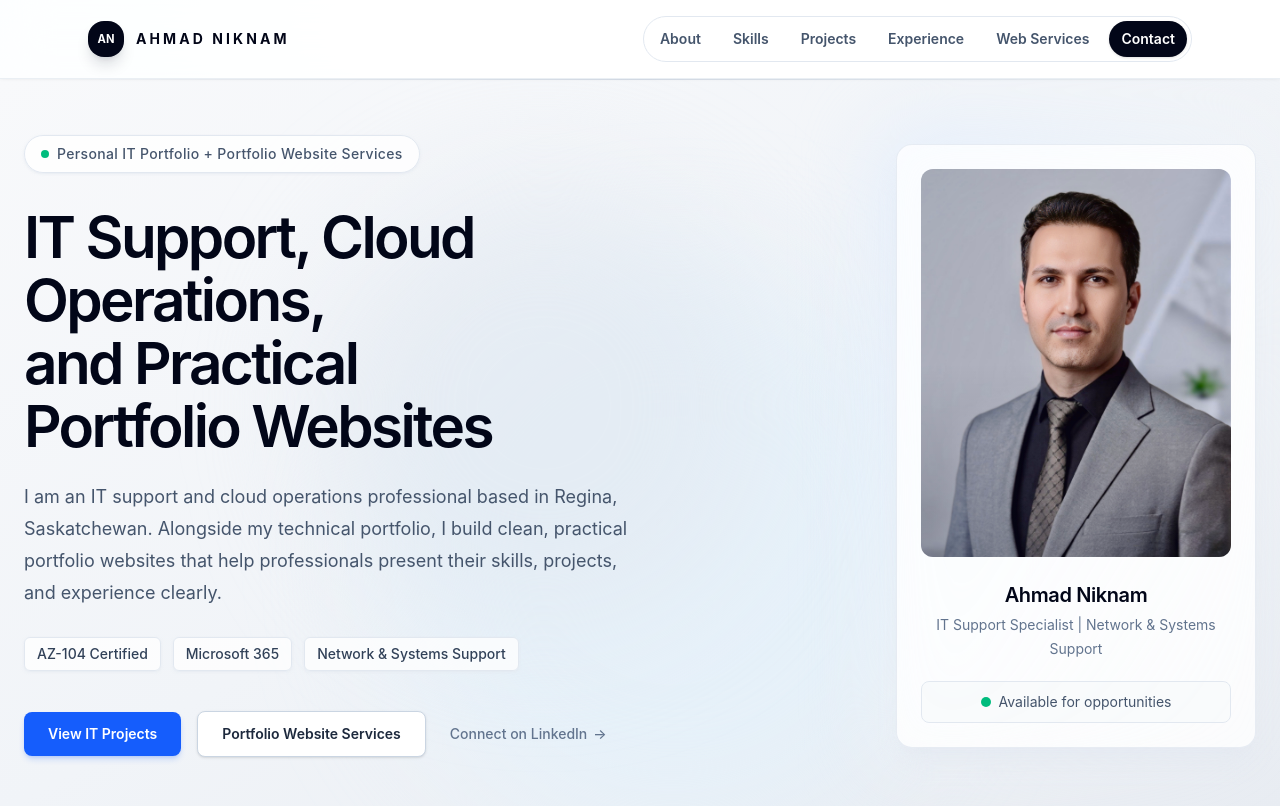
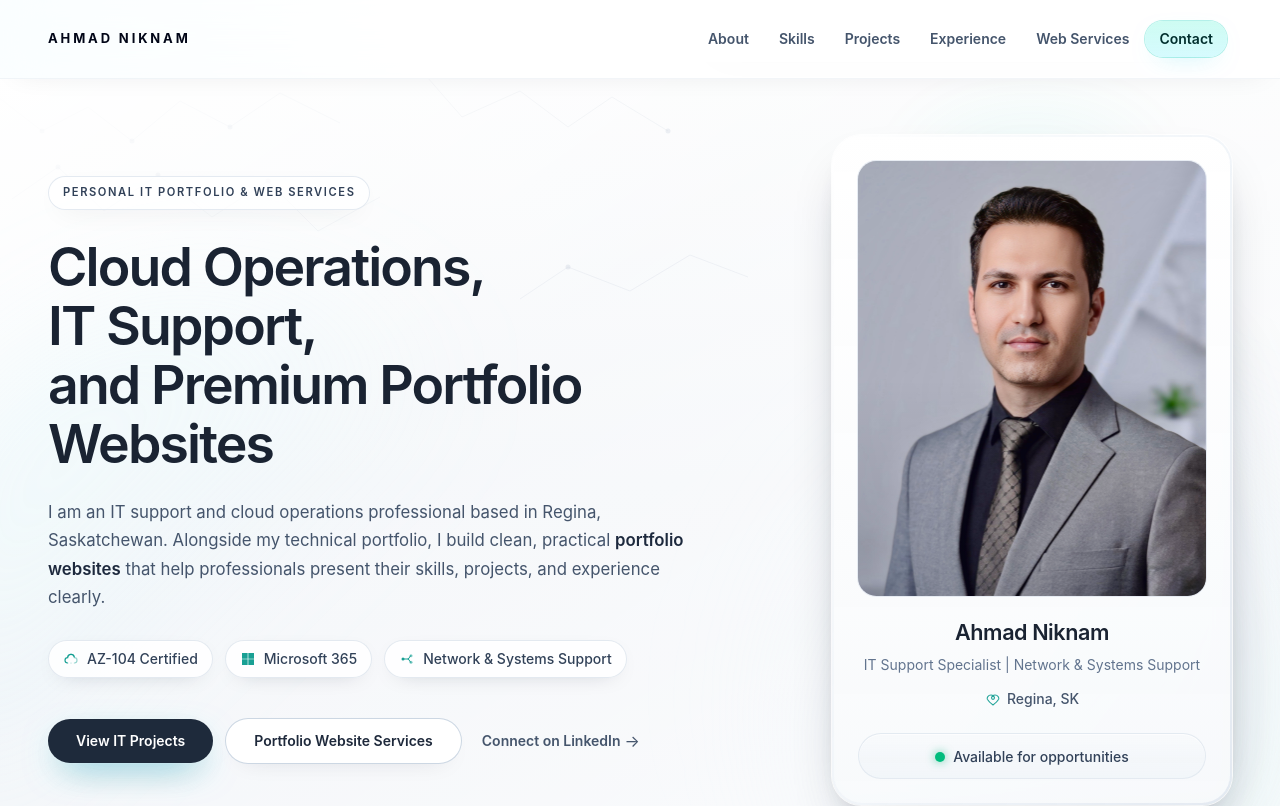
Before and after one commit to AhmadNiknam/ahmad-portfolio-website, a Next.js app: page / in a window 1280 px wide. Shown: the top 806 px of the page. Built offline with nearby package versions, Linux system fonts and the light colour scheme.

Commit message:
refactor: enhance hero component with new layout, updated text, and animations for improved user engagement and visual appeal

```diff
--- a/components/header.tsx
+++ b/components/header.tsx
@@ -46,30 +46,27 @@ export function Header() {
   }, [updateActiveSection]);
 
   return (
-    <header className="sticky top-0 z-50 border-b border-slate-200/70 bg-white/[0.82] shadow-sm shadow-slate-950/[0.03] backdrop-blur-xl">
+    <header className="sticky top-0 z-50 border-b border-slate-200/45 bg-white/[0.72] shadow-[0_8px_30px_-18px_rgba(15,23,42,0.12)] backdrop-blur-xl backdrop-saturate-150">
       <nav
-        className="mx-auto flex max-w-6xl flex-col gap-4 px-6 py-4 md:flex-row md:items-center md:justify-between"
+        className="mx-auto flex max-w-[88rem] flex-col gap-4 px-5 py-4 sm:px-8 md:flex-row md:items-center md:justify-between xl:px-12"
         aria-label="Primary navigation"
       >
         <a
           href="#hero"
-          className="group inline-flex items-center gap-3 text-sm font-bold uppercase tracking-[0.22em] text-slate-950"
+          className="text-[0.8125rem] font-bold uppercase tracking-[0.22em] text-slate-950 transition hover:text-slate-700"
         >
-          <span className="flex h-9 w-9 items-center justify-center rounded-2xl bg-slate-950 text-[0.7rem] tracking-normal text-white shadow-lg shadow-slate-900/15 transition group-hover:bg-sky-600">
-            AN
-          </span>
-          <span>Ahmad Niknam</span>
+          AHMAD NIKNAM
         </a>
-        <div className="flex w-full items-center gap-2 overflow-x-auto rounded-full border border-slate-200 bg-white/70 p-1 md:w-auto md:overflow-visible">
+        <div className="flex w-full items-center gap-1 overflow-x-auto rounded-full border border-white/70 bg-white/45 p-1 shadow-[0_10px_36px_-22px_rgba(15,23,42,0.22),inset_0_1px_0_rgba(255,255,255,0.65)] backdrop-blur-xl backdrop-saturate-150 md:w-auto md:overflow-visible md:gap-0.5 md:pr-1 md:pl-1">
           {navItems.map((item) => (
             <a
               key={item.href}
               href={item.href}
               onClick={() => setActiveSection(item.href.replace("#", ""))}
-              className={`shrink-0 rounded-full px-3 py-2 text-sm font-semibold transition ${
+              className={`shrink-0 rounded-full px-3 py-2 text-sm font-semibold transition md:px-3.5 ${
                 activeSection === item.href.replace("#", "")
-                  ? "bg-slate-950 text-white shadow-sm"
-                  : "text-slate-600 hover:bg-sky-50 hover:text-sky-700"
+                  ? "bg-gradient-to-b from-teal-100/95 to-cyan-100/85 text-teal-950 shadow-[0_0_0_1px_rgba(45,212,191,0.35),0_8px_26px_-14px_rgba(34,211,238,0.55)]"
+                  : "text-slate-600 hover:bg-white/55 hover:text-slate-900"
               }`}
             >
               {item.label}
--- a/components/hero.tsx
+++ b/components/hero.tsx
@@ -1,61 +1,185 @@
 import Image from "next/image";
-import { heroBadges, profileLinks } from "@/lib/portfolio-data";
+import {
+  heroBadges,
+  heroCard,
+  heroEyebrow,
+  heroHeadlineLines,
+  heroProfileImageSrc,
+  profileLinks
+} from "@/lib/portfolio-data";
+
+function BadgeIcon({ label }: { label: string }) {
+  const common = "h-4 w-4 shrink-0 text-teal-600/90";
+  if (label.includes("AZ-104")) {
+    return (
+      <svg className={common} viewBox="0 0 24 24" fill="none" aria-hidden>
+        <path
+          d="M7 18a4 4 0 0 1 0-8 5 5 0 0 1 9.9-1"
+          stroke="currentColor"
+          strokeWidth="1.75"
+          strokeLinecap="round"
+        />
+        <path
+          d="M12 18h.01M17 18a4 4 0 0 0 0-8 5 5 0 0 0-9.9-1"
+          stroke="currentColor"
+          strokeWidth="1.75"
+          strokeLinecap="round"
+          opacity="0.45"
+        />
+      </svg>
+    );
+  }
+  if (label.includes("Microsoft")) {
+    return (
+      <svg className={common} viewBox="0 0 24 24" aria-hidden>
+        <path fill="currentColor" d="M3 3h8.5v8.5H3V3zm9.5 0H21v8.5h-8.5V3zM3 12.5h8.5V21H3v-8.5zm9.5 0H21V21h-8.5v-8.5z" />
+      </svg>
+    );
+  }
+  return (
+    <svg className={common} viewBox="0 0 24 24" fill="none" aria-hidden>
+      <circle cx="6" cy="12" r="2.25" fill="currentColor" />
+      <circle cx="18" cy="7" r="2.25" fill="currentColor" opacity="0.55" />
+      <circle cx="18" cy="17" r="2.25" fill="currentColor" opacity="0.55" />
+      <path
+        d="M8 12h6M14 12l3.5-5M14 12l3.5 5"
+        stroke="currentColor"
+        strokeWidth="1.5"
+        strokeLinecap="round"
+      />
+    </svg>
+  );
+}
+
+function HeroNetworkGraphic() {
+  return (
+    <svg
+      className="pointer-events-none absolute inset-0 -z-10 h-full w-full text-slate-400/50"
+      xmlns="http://www.w3.org/2000/svg"
+      preserveAspectRatio="xMidYMid slice"
+      aria-hidden
+    >
+      <defs>
+        <linearGradient id="hero-net-fade" x1="0%" y1="0%" x2="100%" y2="100%">
+          <stop offset="0%" stopColor="white" stopOpacity="0.95" />
+          <stop offset="35%" stopColor="white" stopOpacity="0.35" />
+          <stop offset="100%" stopColor="white" stopOpacity="0.85" />
+        </linearGradient>
+      </defs>
+      <g opacity="0.42" stroke="currentColor" strokeWidth="0.85" fill="none">
+        <path d="M-2 18 L42 52 L88 28 L132 62 L180 22 L230 48 L280 14 L340 44" />
+        <path d="M12 120 L58 88 L104 132 L158 96 L212 138 L268 102 L318 152 L380 118" />
+        <path d="M420 -10 L462 38 L520 12 L568 48 L612 18 L668 52" />
+        <path d="M520 220 L568 188 L630 212 L690 176 L748 198" />
+      </g>
+      <g fill="currentColor" opacity="0.55">
+        <circle cx="42" cy="52" r="2.5" />
+        <circle cx="132" cy="62" r="2.5" />
+        <circle cx="230" cy="48" r="2.5" />
+        <circle cx="58" cy="88" r="2.5" />
+        <circle cx="158" cy="96" r="2.5" />
+        <circle cx="268" cy="102" r="2.5" />
+        <circle cx="668" cy="52" r="2.5" />
+        <circle cx="568" cy="188" r="2.5" />
+        <circle cx="92%" cy="18%" r="2.25" />
+        <circle cx="96%" cy="42%" r="2.25" />
+        <circle cx="88%" cy="72%" r="2.25" />
+        <circle cx="78%" cy="58%" r="2.25" />
+      </g>
+      <rect width="100%" height="100%" fill="url(#hero-net-fade)" />
+    </svg>
+  );
+}
+
+function ScrollCue() {
+  return (
+    <div
+      className="pointer-events-none absolute bottom-6 left-1/2 -translate-x-1/2 text-slate-400"
+      aria-hidden
+    >
+      <div className="flex flex-col items-center gap-1 motion-safe:animate-[hero-scroll-nudge_2.2s_ease-in-out_infinite]">
+        <span className="flex h-9 w-6 rounded-full border border-slate-300/90 bg-white/40 shadow-inner shadow-slate-200/80 backdrop-blur-[2px]">
+          <span className="mx-auto mt-2 block h-1.5 w-1 rounded-full bg-slate-400/90" />
+        </span>
+        <svg className="h-4 w-4 opacity-80" viewBox="0 0 24 24" fill="none" aria-hidden>
+          <path
+            d="M12 5v10m0 0 4-4m-4 4-4-4"
+            stroke="currentColor"
+            strokeWidth="1.6"
+            strokeLinecap="round"
+            strokeLinejoin="round"
+          />
+        </svg>
+      </div>
+    </div>
+  );
+}
 
 export function Hero() {
   return (
     <section
       id="hero"
-      className="relative isolate overflow-hidden bg-[#f8f9fb] text-slate-900"
+      className="relative isolate overflow-hidden bg-[#f4f6f9] text-slate-900"
       aria-labelledby="hero-title"
     >
-      <div className="absolute inset-0 -z-10 bg-gradient-to-br from-[#f8f9fb] via-[#f1f4f8] to-[#e8ecf2]" />
-      <div className="absolute right-1/4 top-1/4 -z-10 h-[28rem] w-[28rem] rounded-full bg-sky-100/50 blur-3xl sm:h-[36rem] sm:w-[36rem]" />
-      <div className="absolute bottom-1/4 left-1/4 -z-10 h-[22rem] w-[22rem] rounded-full bg-slate-200/60 blur-3xl sm:h-[28rem] sm:w-[28rem]" />
-      <div className="absolute left-1/2 top-0 -z-10 h-px w-[min(76rem,calc(100%-3rem))] -translate-x-1/2 bg-gradient-to-r from-transparent via-slate-300/70 to-transparent" />
+      <div className="absolute inset-0 -z-20 bg-[linear-gradient(180deg,#fafbfc_0%,#f1f4f8_45%,#eef1f6_100%)]" />
+      <HeroNetworkGraphic />
+      <div className="absolute -left-24 top-1/4 -z-10 h-[min(42rem,85vw)] w-[min(42rem,85vw)] rounded-full bg-gradient-to-br from-cyan-100/35 via-transparent to-transparent blur-3xl" />
+      <div className="absolute -right-16 bottom-0 -z-10 h-[min(36rem,75vw)] w-[min(36rem,75vw)] rounded-full bg-gradient-to-tl from-teal-100/25 via-sky-50/20 to-transparent blur-3xl" />
 
-      <div className="relative mx-auto grid max-w-6xl items-center gap-12 px-6 pb-16 pt-12 sm:pb-20 sm:pt-16 md:pt-20 lg:min-h-[calc(100dvh-82px)] lg:grid-cols-[1.08fr_0.92fr] lg:gap-14 lg:py-12 xl:max-w-7xl xl:gap-20 xl:py-14 2xl:min-h-[720px]">
-        <div className="order-2 max-w-3xl animate-rise lg:order-1">
-          <div className="mb-8 inline-flex items-center gap-2 rounded-full border border-slate-200 bg-white/80 px-4 py-2 shadow-sm shadow-slate-200/70 backdrop-blur-sm">
-            <span className="h-2 w-2 rounded-full bg-emerald-500" aria-hidden="true" />
-            <p className="text-sm font-medium tracking-wide text-slate-600">
-              Personal IT Portfolio + Portfolio Website Services
+      <div className="relative mx-auto flex min-h-0 w-full max-w-[88rem] flex-col gap-12 px-5 pb-28 pt-10 sm:px-8 sm:pb-32 sm:pt-14 lg:min-h-[calc(100dvh-80px)] lg:flex-row lg:items-center lg:gap-x-16 lg:gap-y-10 lg:pb-36 lg:pt-12 xl:gap-x-24 xl:px-12 xl:pb-40 xl:pt-14">
+        <div className="order-2 flex min-w-0 flex-1 flex-col lg:order-1 lg:max-w-[52rem] animate-rise">
+          <div className="mb-7 inline-flex w-fit max-w-full items-center rounded-full border border-slate-200/90 bg-white/70 px-3.5 py-2 shadow-[0_1px_0_rgba(255,255,255,0.85)_inset,0_8px_28px_-12px_rgba(15,23,42,0.12)] backdrop-blur-md">
+            <p className="text-[0.65rem] font-semibold uppercase leading-snug tracking-[0.14em] text-slate-700 sm:text-[0.7rem]">
+              {heroEyebrow}
             </p>
           </div>
 
           <h1
             id="hero-title"
-            className="max-w-[45rem] text-[clamp(2.25rem,9vw,3.05rem)] font-semibold leading-[1.08] tracking-[-0.045em] text-balance text-slate-950 sm:text-[clamp(2.85rem,6vw,3.45rem)] lg:text-[clamp(3.05rem,4.05vw,3.5rem)] xl:text-[3.65rem]"
+            className="max-w-[46rem] text-pretty font-semibold tracking-[-0.035em] text-[#1a2332] text-[clamp(2rem,4.2vw+1rem,3.35rem)] leading-[1.12] sm:leading-[1.1]"
           >
-            IT Support, Cloud Operations, and Practical Portfolio Websites
+            {heroHeadlineLines.map((line, i) => (
+              <span key={line}>
+                {line}
+                {i < heroHeadlineLines.length - 1 ? (
+                  <>
+                    <br />
+                  </>
+                ) : null}
+              </span>
+            ))}
           </h1>
 
-          <p className="mt-6 max-w-[40rem] text-base leading-7 text-slate-600 sm:text-lg sm:leading-8">
+          <p className="mt-6 max-w-[40rem] text-[0.95rem] leading-[1.65] text-slate-600 sm:text-[1.05rem] sm:leading-[1.7]">
             I am an IT support and cloud operations professional based in Regina, Saskatchewan.
-            Alongside my technical portfolio, I build clean, practical portfolio websites that help
+            Alongside my technical portfolio, I build clean, practical{" "}
+            <strong className="font-semibold text-slate-800">portfolio websites</strong> that help
             professionals present their skills, projects, and experience clearly.
           </p>
 
-          <div className="mt-7 flex flex-wrap gap-3">
+          <div className="mt-7 flex flex-wrap gap-2.5 sm:gap-3">
             {heroBadges.map((badge) => (
               <span
                 key={badge}
-                className="inline-flex items-center rounded-md border border-slate-200 bg-white/75 px-3 py-1.5 text-sm font-medium text-slate-700 shadow-sm shadow-slate-200/70 backdrop-blur-sm"
+                className="inline-flex items-center gap-2 rounded-full border border-slate-200/95 bg-white/85 px-3.5 py-2 text-sm font-medium text-slate-700 shadow-[0_6px_22px_-14px_rgba(15,23,42,0.35),0_1px_0_rgba(255,255,255,0.9)_inset] backdrop-blur-sm"
               >
+                <BadgeIcon label={badge} />
                 {badge}
               </span>
             ))}
           </div>
 
-          <div className="mt-10 flex flex-col items-start gap-4 sm:flex-row sm:flex-wrap sm:items-center">
+          <div className="mt-9 flex min-w-0 flex-col gap-3 sm:mt-10 md:flex-row md:flex-wrap md:items-center md:gap-x-3 md:gap-y-3">
             <a
               href="#projects"
-              className="inline-flex items-center justify-center rounded-lg bg-blue-600 px-6 py-3 text-center text-sm font-semibold text-white shadow-md shadow-blue-600/20 transition hover:-translate-y-0.5 hover:bg-blue-700 hover:shadow-lg hover:shadow-blue-600/30 focus:outline-none focus-visible:ring-2 focus-visible:ring-blue-600 focus-visible:ring-offset-2 focus-visible:ring-offset-[#f8f9fb]"
+              className="inline-flex min-h-[44px] shrink-0 items-center justify-center rounded-full bg-[#1e2a3b] px-7 py-3 text-center text-sm font-semibold text-white shadow-[0_12px_36px_-12px_rgba(34,211,238,0.55),0_14px_38px_-18px_rgba(15,23,42,0.55)] ring-1 ring-white/10 transition hover:bg-[#243449] hover:shadow-[0_14px_40px_-10px_rgba(34,211,238,0.45)] focus:outline-none focus-visible:ring-2 focus-visible:ring-teal-400 focus-visible:ring-offset-2 focus-visible:ring-offset-[#f4f6f9]"
             >
               View IT Projects
             </a>
             <a
               href="#web-services"
-              className="inline-flex items-center justify-center rounded-lg border border-slate-300 bg-white px-6 py-3 text-center text-sm font-semibold text-slate-800 shadow-sm transition hover:-translate-y-0.5 hover:border-slate-400 hover:bg-slate-50 focus:outline-none focus-visible:ring-2 focus-visible:ring-slate-400 focus-visible:ring-offset-2 focus-visible:ring-offset-[#f8f9fb]"
+              className="inline-flex min-h-[44px] shrink-0 items-center justify-center rounded-full border border-slate-300/95 bg-white px-7 py-3 text-center text-sm font-semibold text-[#1e293b] shadow-[0_8px_26px_-18px_rgba(15,23,42,0.28)] transition hover:border-slate-400 hover:bg-slate-50/90 focus:outline-none focus-visible:ring-2 focus-visible:ring-slate-400 focus-visible:ring-offset-2 focus-visible:ring-offset-[#f4f6f9]"
             >
               Portfolio Website Services
             </a>
@@ -63,52 +187,71 @@ export function Hero() {
               href={profileLinks.linkedin}
               target="_blank"
               rel="noopener noreferrer"
-              className="group inline-flex items-center justify-center gap-1.5 rounded-lg py-3 text-center text-sm font-medium text-slate-500 transition hover:text-blue-600 focus:outline-none focus-visible:ring-2 focus-visible:ring-blue-600 focus-visible:ring-offset-2 focus-visible:ring-offset-[#f8f9fb] sm:px-2"
+              className="inline-flex min-h-[44px] items-center gap-1 self-start rounded-lg px-1 py-2 text-sm font-semibold text-slate-600 underline-offset-4 transition hover:text-teal-700 hover:underline focus:outline-none focus-visible:ring-2 focus-visible:ring-teal-500 focus-visible:ring-offset-2 focus-visible:ring-offset-[#f4f6f9] md:self-center md:px-2"
             >
               Connect on LinkedIn
-              <span aria-hidden="true" className="transition group-hover:translate-x-0.5">
+              <span aria-hidden="true" className="text-base font-normal">
                 →
               </span>
             </a>
           </div>
         </div>
 
-        <div className="order-1 mx-auto w-full max-w-[20.5rem] animate-float-in sm:max-w-[22rem] lg:order-2 lg:ml-auto lg:mr-0 lg:max-w-[21.5rem] xl:max-w-[22.5rem]">
-          <div className="relative">
-            <div className="absolute -inset-4 -z-10 rounded-[2rem] bg-gradient-to-br from-blue-100/70 via-slate-100/50 to-transparent blur-2xl" />
-            <div className="relative rounded-2xl border border-slate-200/80 bg-white/80 p-5 shadow-xl shadow-slate-200/60 backdrop-blur-md sm:p-6">
-              <div className="relative mb-6 aspect-[4/5] overflow-hidden rounded-xl bg-slate-100">
+        <div className="order-1 mx-auto w-full max-w-[21rem] shrink-0 sm:max-w-[22.5rem] lg:order-2 lg:mx-0 lg:ml-auto lg:mr-0 lg:max-w-[min(24rem,38vw)] xl:max-w-[25rem] animate-float-in">
+          <div className="relative mx-auto">
+            <div
+              className="absolute -inset-6 -z-10 rounded-[2.15rem] bg-[radial-gradient(ellipse_at_50%_35%,rgba(45,212,191,0.16),transparent_55%),radial-gradient(ellipse_at_80%_80%,rgba(148,163,184,0.22),transparent_50%)] opacity-90 blur-2xl"
+              aria-hidden
+            />
+            <div className="rounded-[1.85rem] bg-gradient-to-br from-white via-slate-100/95 to-slate-200/90 p-[2px] shadow-[0_28px_60px_-28px_rgba(15,23,42,0.45),0_14px_36px_-22px_rgba(15,23,42,0.28)] ring-1 ring-white/80">
+              <div className="rounded-[1.75rem] bg-gradient-to-b from-white/98 to-slate-50/95 p-5 shadow-[inset_0_1px_0_rgba(255,255,255,0.85)] backdrop-blur-sm sm:p-6">
+                <div className="relative mb-5 aspect-[4/5] overflow-hidden rounded-[1.15rem] bg-slate-200/90 shadow-inner ring-1 ring-slate-200/80">
                   <Image
-                  src="/profile-ahmad-2026-v2.jpg"
-                  alt="Ahmad Niknam - IT Support Specialist"
+                    src={heroProfileImageSrc}
+                    alt={`${heroCard.name} — IT Support Specialist`}
                     fill
-                  sizes="(min-width: 1280px) 22.5rem, (min-width: 1024px) 21.5rem, (min-width: 640px) 22rem, calc(100vw - 3rem)"
+                    sizes="(min-width: 1280px) 25rem, (min-width: 1024px) 38vw, (min-width: 640px) 22.5rem, calc(100vw - 2.5rem)"
                     priority
-                  className="object-cover object-center saturate-[0.96]"
+                    className="object-cover object-[center_18%] saturate-[0.97]"
                   />
-                <div className="absolute inset-0 bg-gradient-to-t from-slate-950/20 via-transparent to-transparent" />
+                  <div className="pointer-events-none absolute inset-0 bg-gradient-to-t from-slate-950/[0.14] via-transparent to-transparent" />
                 </div>
 
                 <div className="text-center">
-                <h2 className="text-xl font-semibold tracking-[-0.02em] text-slate-950">
-                  Ahmad Niknam
+                  <h2 className="text-[1.35rem] font-semibold tracking-[-0.02em] text-[#1a2332]">
+                    {heroCard.name}
                   </h2>
-                <p className="mt-1 text-sm leading-6 text-slate-500">
-                  IT Support Specialist | Network & Systems Support
+                  <p className="mt-1.5 text-sm leading-relaxed text-slate-500">{heroCard.role}</p>
+                  <p className="mt-3 inline-flex items-center justify-center gap-1.5 text-sm font-medium text-slate-600">
+                    <svg className="h-4 w-4 shrink-0 text-teal-600/85" viewBox="0 0 24 24" fill="none" aria-hidden>
+                      <path
+                        d="M12 21s-6.2-4.35-8.5-8.5C2.5 10.45 4.6 6 9 6c2.2 0 3 1 3 1s.8-1 3-1c4.4 0 6.5 4.45 5.5 6.5C18.2 16.65 12 21 12 21Z"
+                        stroke="currentColor"
+                        strokeWidth="1.65"
+                        strokeLinejoin="round"
+                      />
+                      <circle cx="12" cy="10.25" r="2.25" stroke="currentColor" strokeWidth="1.65" />
+                    </svg>
+                    {heroCard.location}
                   </p>
                 </div>
 
-              <div className="mt-5 flex items-center justify-center gap-2 rounded-lg border border-slate-200 bg-slate-50/80 px-4 py-2.5">
-                <span className="relative flex h-2.5 w-2.5" aria-hidden="true">
-                  <span className="absolute inline-flex h-full w-full rounded-full bg-emerald-500 opacity-75 motion-safe:animate-ping" />
-                  <span className="relative inline-flex h-2.5 w-2.5 rounded-full bg-emerald-500" />
+                <div className="mt-5 rounded-full border border-slate-200/90 bg-gradient-to-b from-slate-50/98 to-slate-100/90 px-4 py-2.5 text-center shadow-[inset_0_1px_0_rgba(255,255,255,0.75)]">
+                  <span className="inline-flex items-center justify-center gap-2 text-sm font-medium text-slate-700">
+                    <span className="relative flex h-2.5 w-2.5" aria-hidden>
+                      <span className="absolute inline-flex h-full w-full rounded-full bg-emerald-500/70 opacity-75 motion-safe:animate-ping" />
+                      <span className="relative inline-flex h-2.5 w-2.5 rounded-full bg-emerald-500 shadow-[0_0_10px_rgba(16,185,129,0.65)]" />
                     </span>
-                <span className="text-sm text-slate-600">Available for opportunities</span>
+                    {heroCard.availability}
+                  </span>
                 </div>
               </div>
             </div>
           </div>
         </div>
+      </div>
+
+      <ScrollCue />
     </section>
   );
 }
--- a/lib/portfolio-data.ts
+++ b/lib/portfolio-data.ts
@@ -15,11 +15,28 @@ export const profileLinks = {
   emailLabel: "contact@ahmadniknam.com"
 };
 
+export const heroEyebrow = "PERSONAL IT PORTFOLIO & WEB SERVICES";
+
+/** Line breaks tuned for the Hero headline layout */
+export const heroHeadlineLines = [
+  "Cloud Operations, IT Support,",
+  "and Premium Portfolio Websites"
+] as const;
+
 export const heroBadges = [
   "AZ-104 Certified",
   "Microsoft 365",
   "Network & Systems Support"
 ];
+
+export const heroProfileImageSrc = "/profile-ahmad-2026-v2.jpg";
+
+export const heroCard = {
+  name: "Ahmad Niknam",
+  role: "IT Support Specialist | Network & Systems Support",
+  location: "Regina, SK",
+  availability: "Available for opportunities"
+} as const;
 
 export const skillGroups = [
   {
```
Also changed, not shown: app/globals.css (+10 -0 lines). Lines whose indentation alone changed are shown as unchanged.
